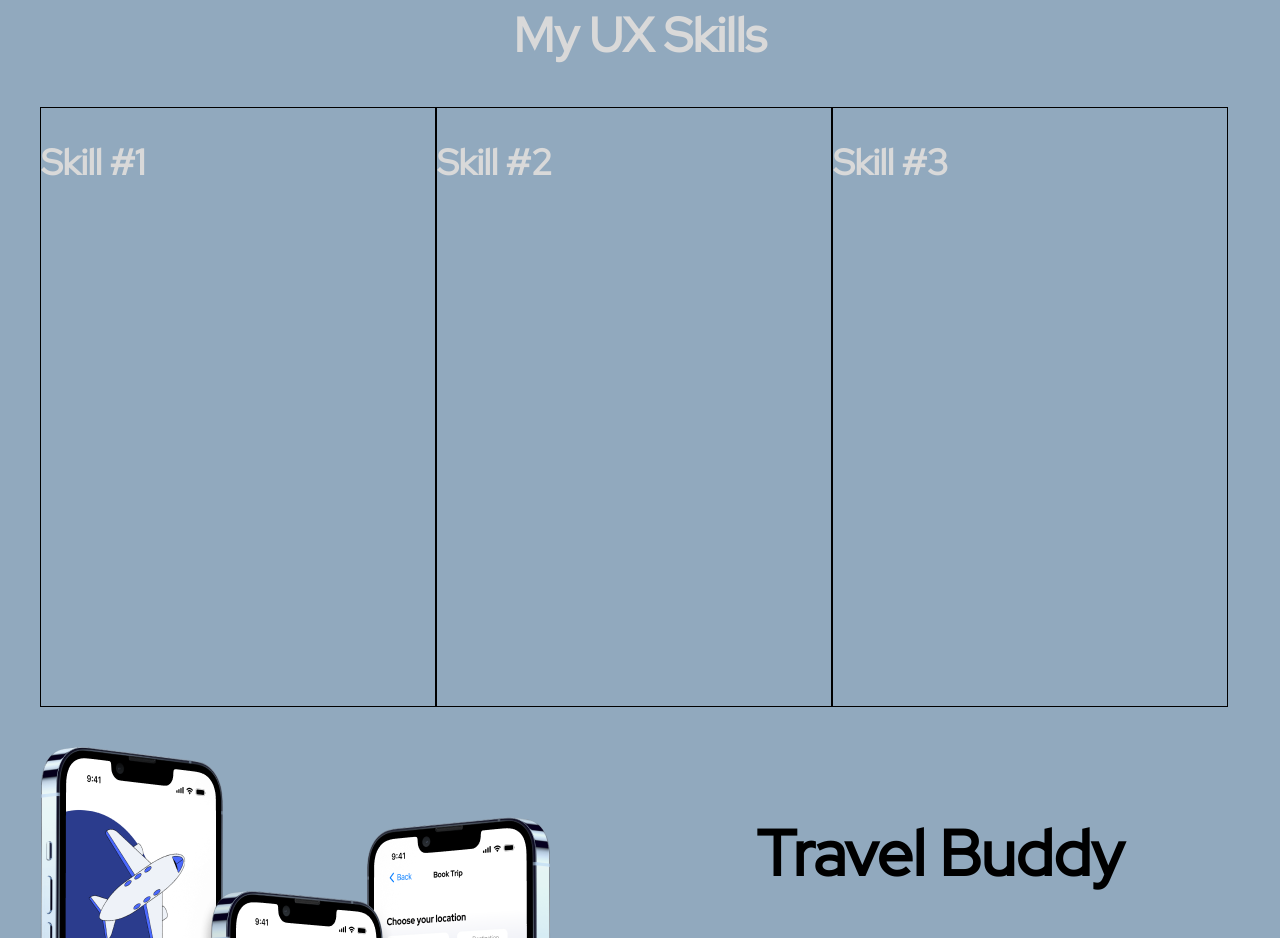
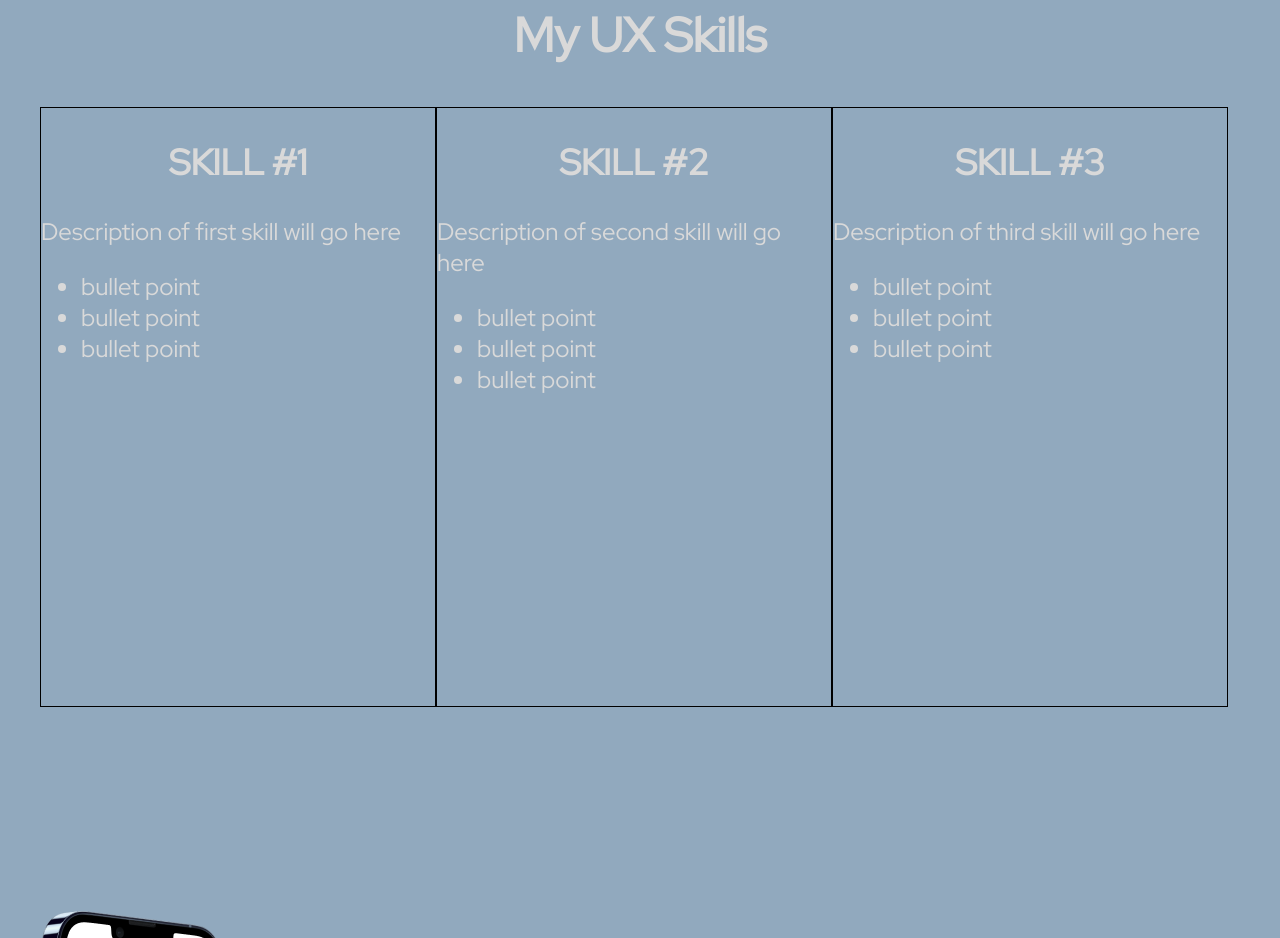
Before and after one commit to meihecht/UX_UI_HW_18, a plain HTML site: page index.html in a window 1280 px wide. Shown: the part 982-1920 px from the top of the page. Drawn offline with Linux system fonts and the light colour scheme.

```diff
--- a/css/style.css
+++ b/css/style.css
@@ -6,7 +6,7 @@ body{
     min-height:100vh;
     margin:0;
     padding:0;
-    background-image: url(/images/blob2.png);
+    background-image: url(/images18/blob2.png);
     background-position:top right;
     background-repeat:no-repeat;
 }
@@ -36,6 +36,10 @@ body{
 #thirdSkill{
     grid-area: thirdSkill;
     border:black 1px solid;
+}
+
+#skillsGrid h1{
+    text-align: center;
 }
 
 
--- a/index.html
+++ b/index.html
@@ -51,23 +51,46 @@
         <section id = "skillsGrid">
             <div id = "firstSkill" class = "skillsGridArea">
                 <div id = "skills">
-                    <h1>Skill #1</h1>
+                    <h1>SKILL #1</h1>
+                    <p>Description of first skill will go here</p>
+                    <ul>
+                        <li>bullet point</li>
+                        <li>bullet point</li>
+                        <li>bullet point</li>
+                    </ul>
                 </div>
 
             </div>
             <div id = "secondSkill" class = "skillsGridArea">
                 <div id = "skills2">
-                    <h1>Skill #2</h1>
+                    <h1>SKILL #2</h1>
+                    <p>Description of second skill will go here</p>
+                    <ul>
+                        <li>bullet point</li>
+                        <li>bullet point</li>
+                        <li>bullet point</li>
+                    </ul>
                 </div>
 
             </div>
             <div id = "thirdSkill" class = "skillsGridArea">
                 <div id = "skills3">
-                    <h1>Skill #3</h1>
+                    <h1>SKILL #3</h1>
+                    <p>Description of third skill will go here</p>
+                    <ul>
+                        <li>bullet point</li>
+                        <li>bullet point</li>
+                        <li>bullet point</li>
+                    </ul>
                 </div>
 
             </div>
         </section>
+        <br>
+        <br>
+        <br>
+        <br>
+
 
 
         <section id="projectGrid">
```
